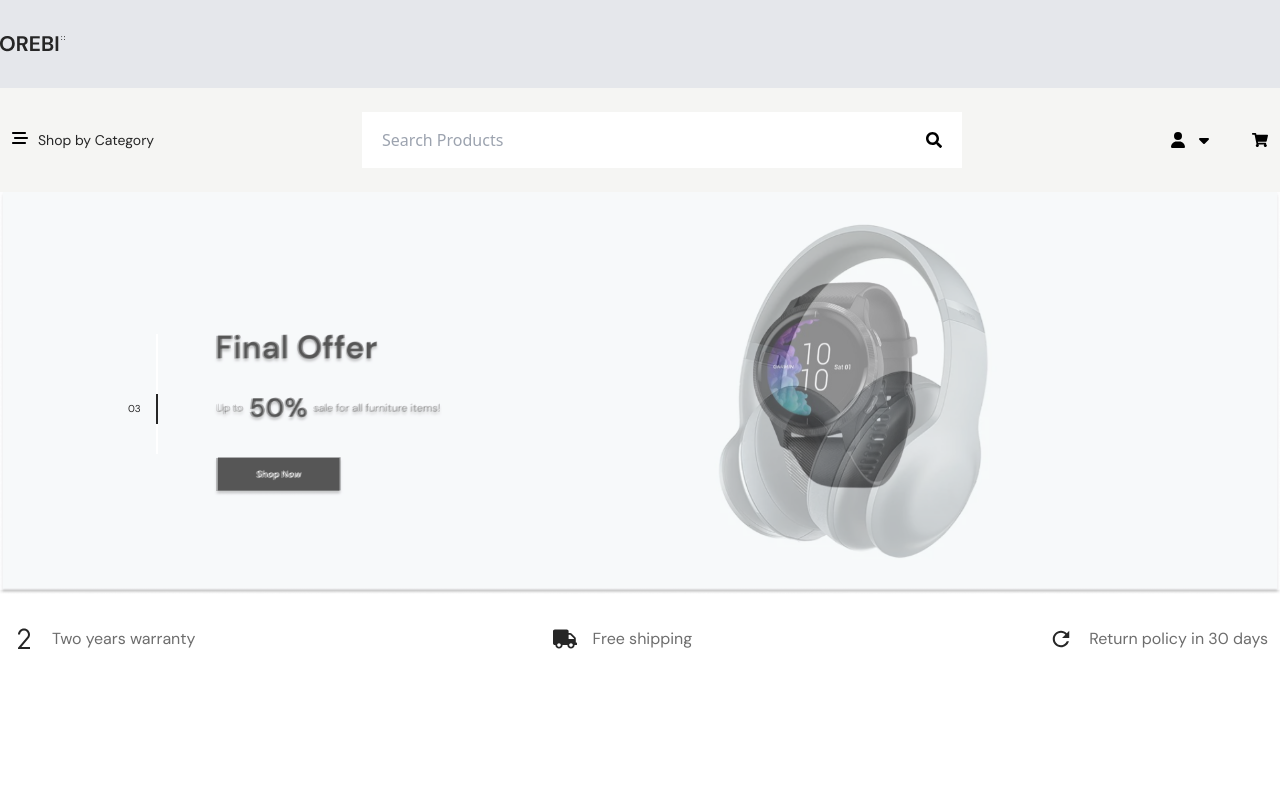
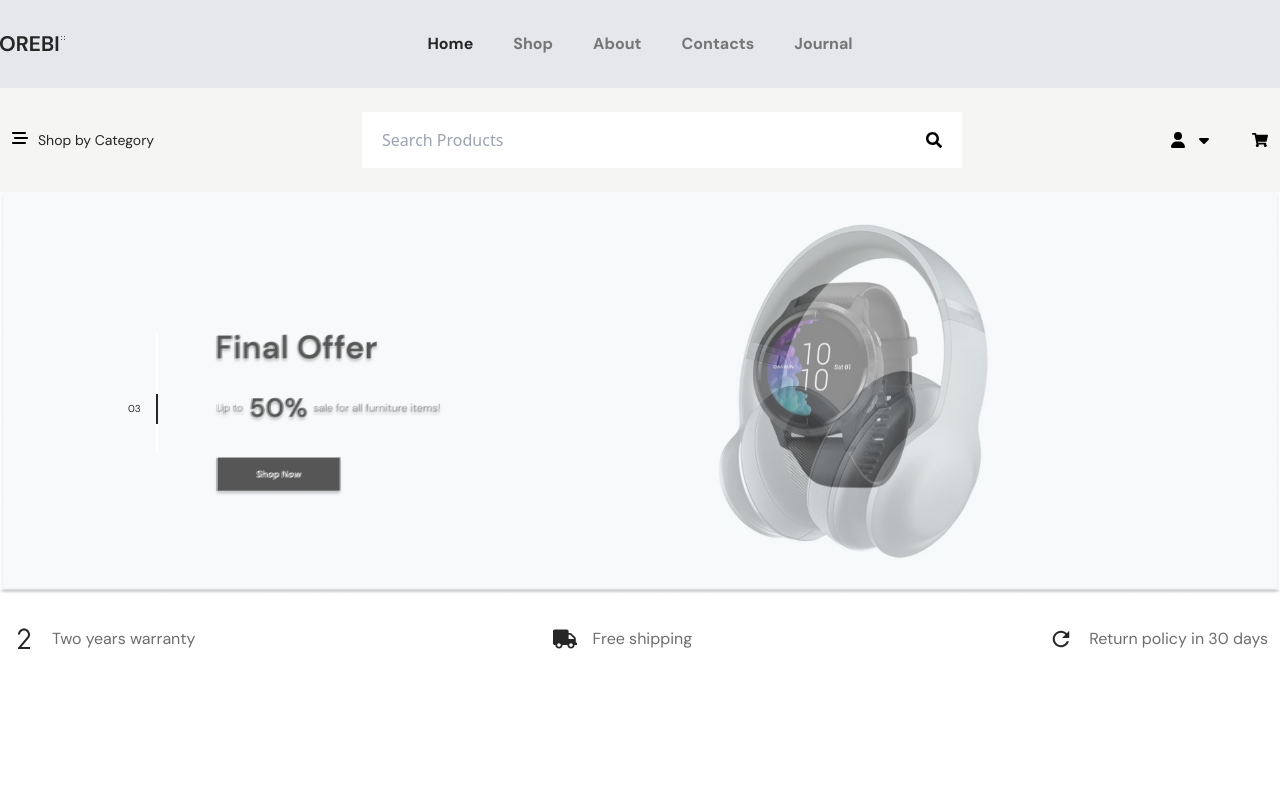
Before and after one commit to Mohammad-Nadil/orebi, a React (Vite) app: page / in a window 1280 px wide. Shown: the top 800 px of the page. Built offline with nearby package versions, Linux system fonts and the light colour scheme.

Commit message:
navbar bug fixed

```diff
--- a/src/component/Navbar.jsx
+++ b/src/component/Navbar.jsx
@@ -9,19 +9,8 @@ import { FaCaretDown, FaUser } from "react-icons/fa6";
 import { FaShoppingCart } from "react-icons/fa";
 
 const Navbar = () => {
-  const [show, setShow] = useState(window.innerWidth < 768);
+  const [show, setShow] = useState(false);
 
-  useEffect(() => {
-    function handleResize() {
-      setShow(window.innerWidth < 768);
-    }
-    window.addEventListener("resize", handleResize);
-    return () => window.removeEventListener("resize", handleResize);
-  }, []);
-
-  useEffect(() => {
-    setShow(false);
-  }, [location.pathname]);
   return (
     <>
       <nav className="bg-gray-200 ">
@@ -35,7 +24,7 @@ const Navbar = () => {
 
           <ul
             className={`transition-all duration-500 md:static gap-x-10 flex absolute left-0 top-full md:flex-row flex-col md:justify-center md:bg-transparent w-full px-3 md:px-0 z-20 bg-inherit
-            ${show ? "opacity-100 visible" : "opacity-0 invisible"}`}
+            md:opacity-100 md:visible ${show ? "opacity-100 visible" : "opacity-0 invisible"}`}
           >
             <Li className="!text-primary " liText="Home" href="/" />
             <Li liText="Shop" href="/product" />
```
